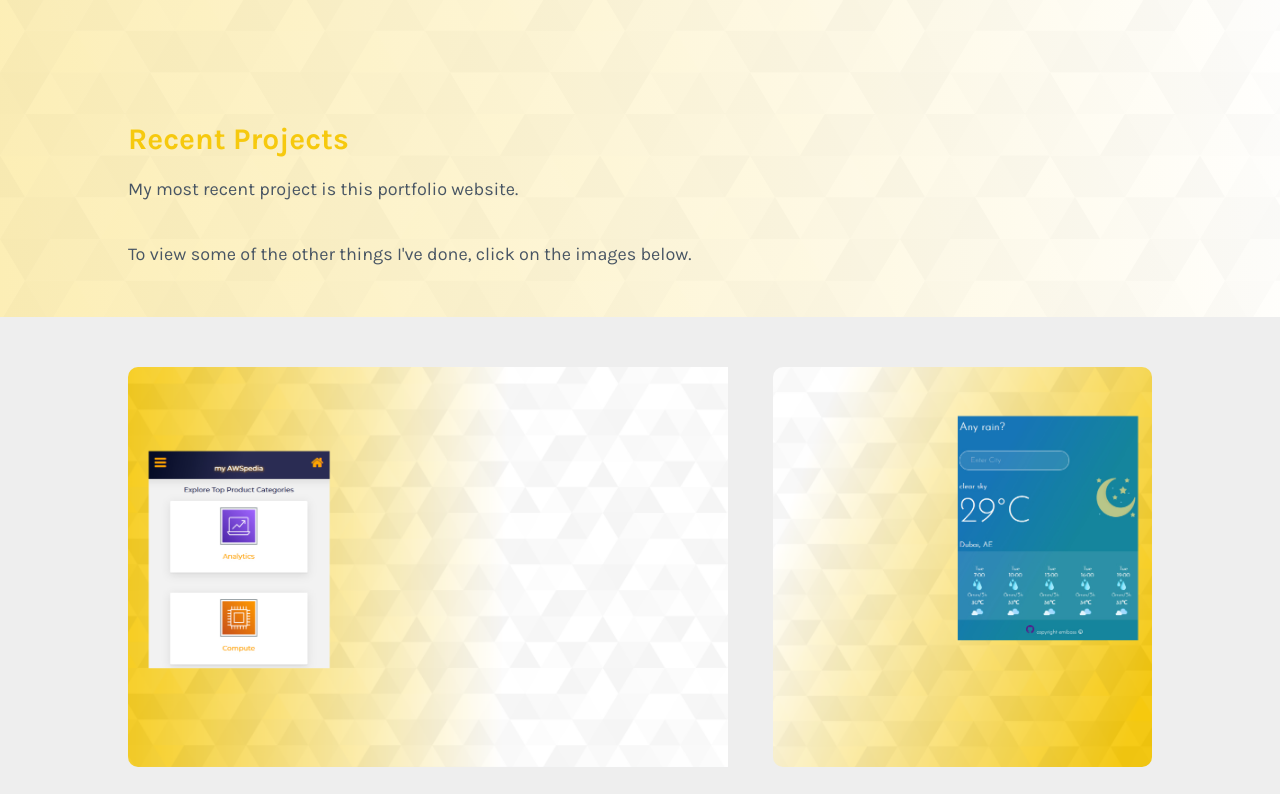
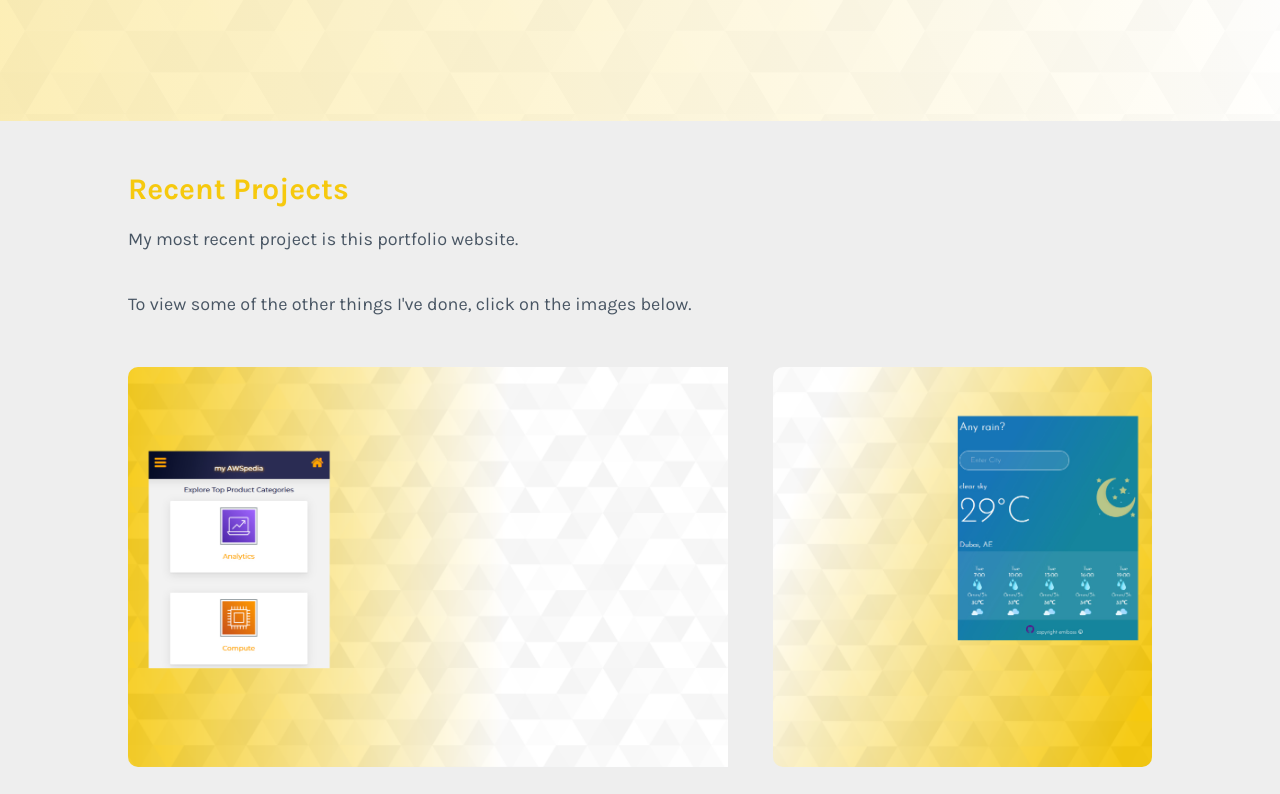
Before and after one commit to emibass/portfolio, a website: page index.html in a window 1280 px wide. Shown: the part 1761-2555 px from the top of the page. Drawn offline with nearby package versions, Linux system fonts and the light colour scheme.

Commit message:
removed height for section but added 100% width for projects

```diff
--- a/index.html
+++ b/index.html
@@ -93,6 +93,8 @@
       </div>
     </section>
 
+
+      <section class="portfolioProjects" id="projects" data-aos="fade-up" data-aos-once="true">
         <div class="wrapper" >
           <div class="projects"  data-aos="fade-up" data-aos-once="true">
           <h2>Recent Projects</h2>
@@ -100,7 +102,6 @@
           <p>To view some of the other things I've done, click on the images below.</p>
         </div>
       </div>
-      <section class="portfolioProjects" id="projects" data-aos="fade-up" data-aos-once="true">
       <div class="firstRow wrapper">
         <div class="portfolioOne" data-aos="fade-right" data-aos-once="true">
           <img src="assets/AWSpedia.png" alt="AWSpedia" class="portfolioImage videoOne" />
--- a/styles/styles.css
+++ b/styles/styles.css
@@ -800,8 +800,8 @@ article, aside, details, figcaption, figure, footer, header, hgroup, nav, sectio
     -webkit-box-direction: normal;
         -ms-flex-direction: column;
             flex-direction: column;
-    -ms-flex-pack: distribute;
-        justify-content: space-around;
+    /* -ms-flex-pack: distribute;
+        justify-content: space-around; */
   }
 
   .projects h2 {
@@ -1073,6 +1073,7 @@ article, aside, details, figcaption, figure, footer, header, hgroup, nav, sectio
   .portfolioTwo,
   .portfolioThree,
   .portfolioFour {
+    width: 100%;
     height: 350px;
     margin-bottom: 10%;
     border-radius: 10px;
```
Lines whose indentation alone changed are shown as unchanged.
